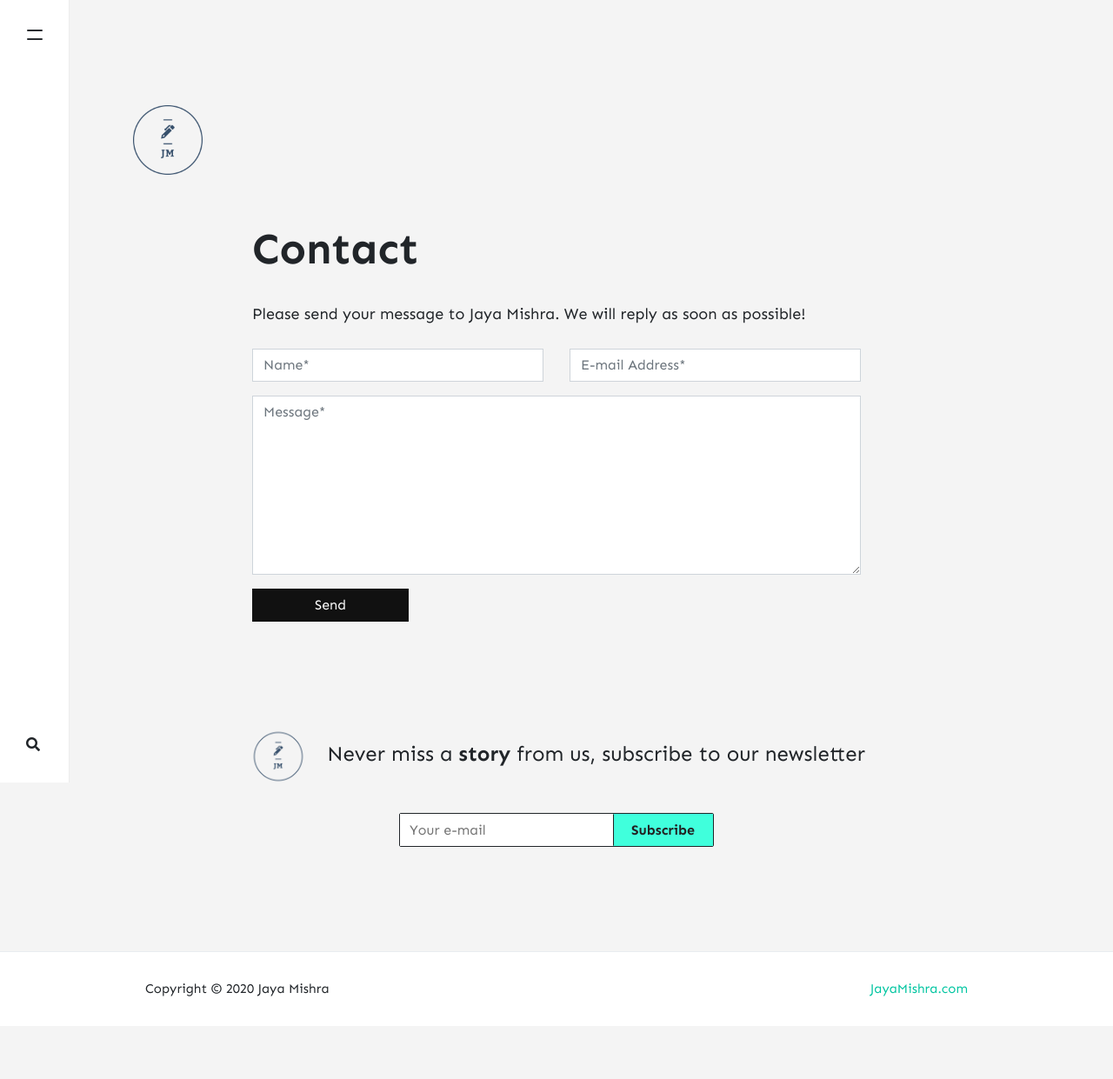
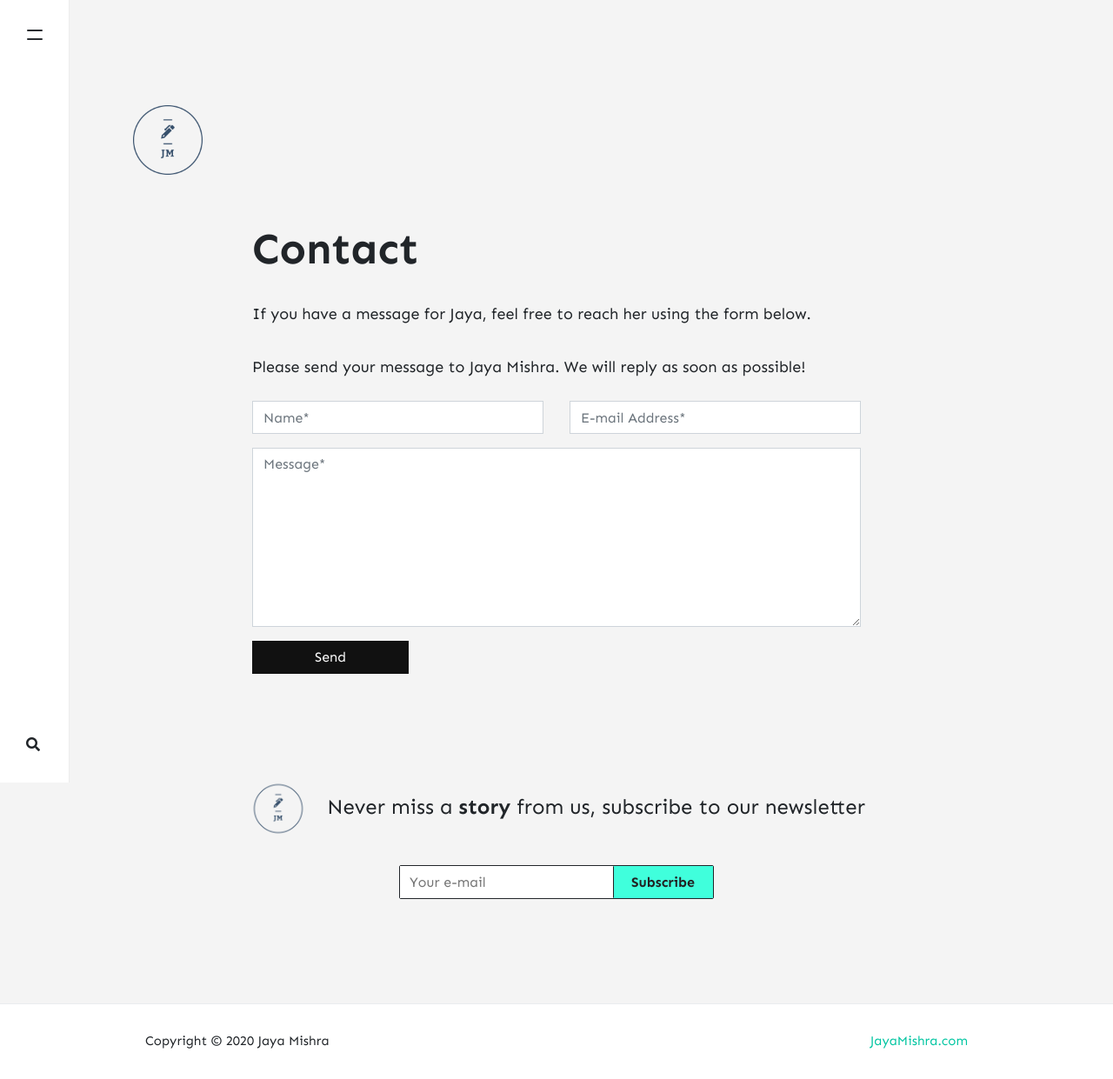
Before and after one commit to owcloud/jm, a Jekyll site: the page built from _pages/contact.md, in a window 1280 px wide. Shown: the whole page at 87% size. Built offline with Jekyll 4.4.1, drawn with Linux system fonts in a browser that asks for light colours; nearby versions of some CDN libraries; comment, search, counter and statistics services are not loaded; before the commit the page ends 1180 px from its top, so only the background shows below that.

Commit message:
Update contact.md

```diff
--- a/_pages/contact.md
+++ b/_pages/contact.md
@@ -5,7 +5,9 @@ permalink: /contact
 comments: false
 ---
 
-<form action="https://formspree.io/{{site.email}}" method="POST">
+If you have a message for Jaya, feel free to reach her using the form below.
+
+<form action="https://formspree.io/xwkrloer" method="POST">
 <p class="mb-4">Please send your message to {{site.name}}. We will reply as soon as possible!</p>
 <div class="form-group row">
 <div class="col-md-6">
```
